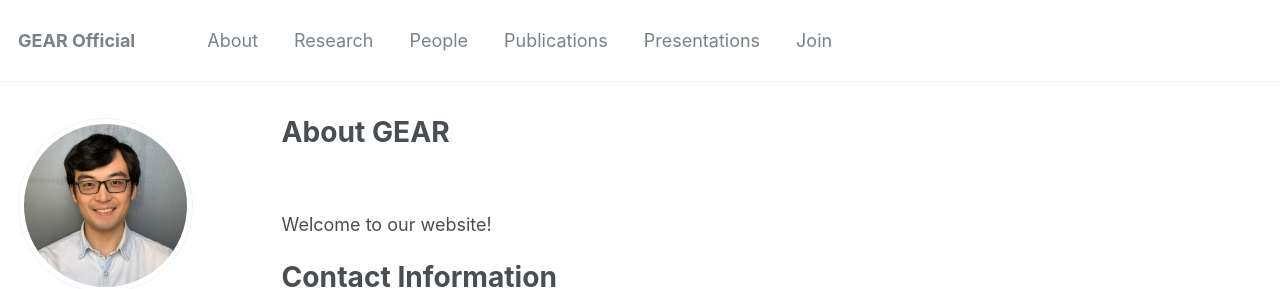
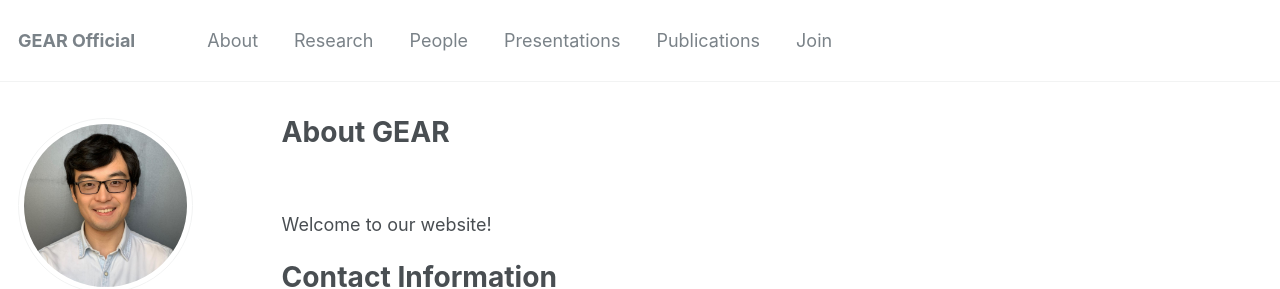
Before and after one commit to ytwangZero/gearpku2020.github.io, a Jekyll site: the page built from _pages/archive/gear.md, in a window 1280 px wide. Shown: the top 289 px of the page. Built offline with Jekyll 4.4.1, drawn with Linux system fonts in a browser that asks for light colours; some web fonts are replaced; part of the change alters nothing that is shown.

```diff
--- a/_data/navigation.yml
+++ b/_data/navigation.yml
@@ -12,14 +12,11 @@ main:
   #- title: "CV"
   #  url: /cv/
 
-  # - title: "Blog Posts"
-  #   url: /year-archive/
+  - title: "Presentations"
+    url: /Presentations/
 
   - title: "Publications"
     url: /Publications/
-
-  - title: "Presentations"
-    url: /Presentations/
 
   - title: "Join"
     url: /JoinGaoLab/
@@ -29,3 +26,6 @@ main:
 
   #- title: "Talks"
   #  url: /talks/
+
+  # - title: "Blog Posts"
+  #   url: /year-archive/
```
